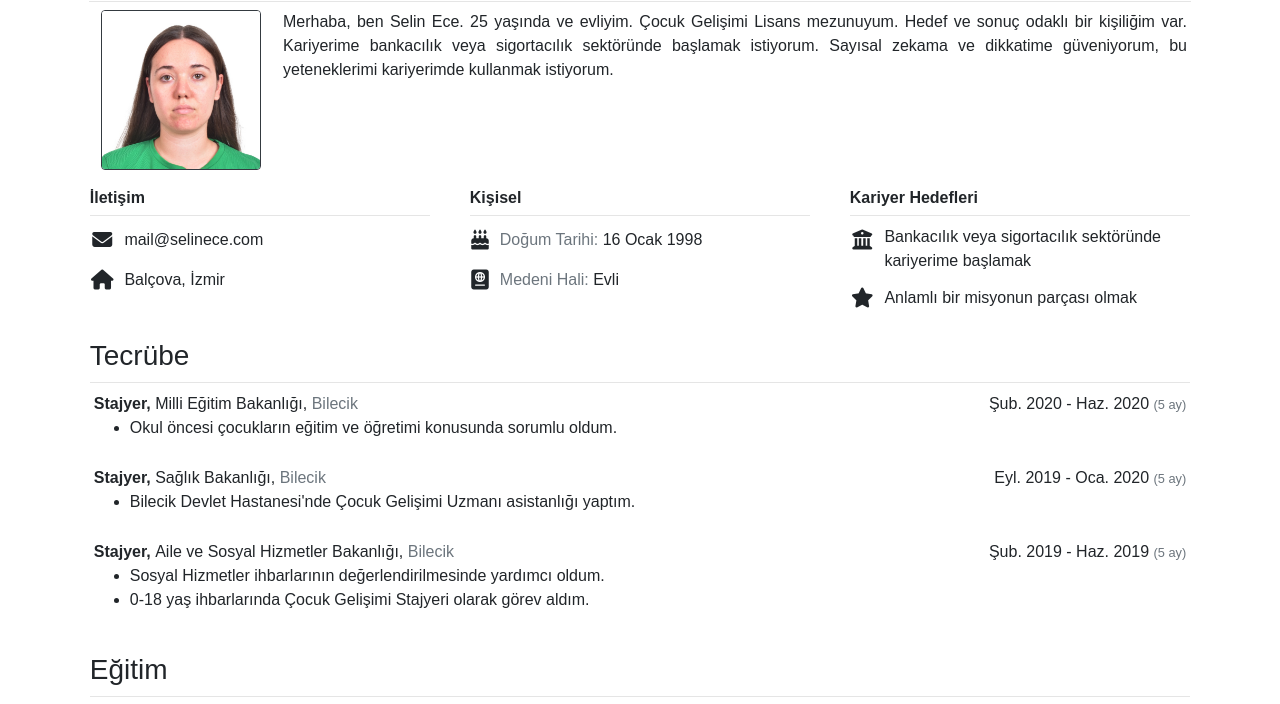
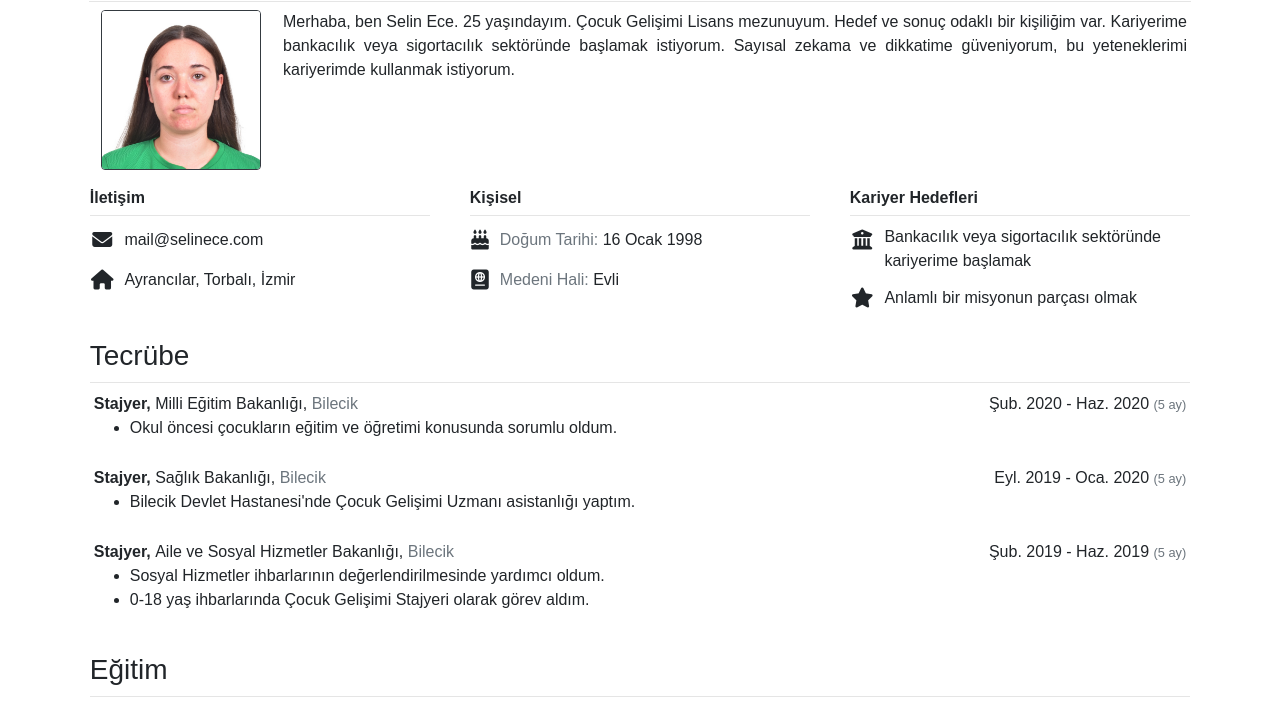
Before and after one commit to selinecetufan/selinecetufan.github.io, a plain HTML site: page index.html in a window 1280 px wide. Shown: the part 75-779 px from the top of the page. Drawn offline with nearby package versions, Linux system fonts and the light colour scheme.

Commit message:
Update index.html

```diff
--- a/index.html
+++ b/index.html
@@ -63,7 +63,7 @@
         </div>
         <div class="col ml-2 mr-2">
             <p class="text-justify">
-                Merhaba, ben Selin Ece. 25 yaşında ve evliyim. Çocuk Gelişimi Lisans mezunuyum. Hedef ve sonuç odaklı bir kişiliğim var. Kariyerime bankacılık veya sigortacılık sektöründe başlamak istiyorum. Sayısal zekama ve dikkatime güveniyorum, bu yeteneklerimi kariyerimde kullanmak istiyorum.
+                Merhaba, ben Selin Ece. 25 yaşındayım. Çocuk Gelişimi Lisans mezunuyum. Hedef ve sonuç odaklı bir kişiliğim var. Kariyerime bankacılık veya sigortacılık sektöründe başlamak istiyorum. Sayısal zekama ve dikkatime güveniyorum, bu yeteneklerimi kariyerimde kullanmak istiyorum.
             </p>
         </div>
     </div>
@@ -88,7 +88,7 @@
                 </tr>
                 <tr>
                     <td class="text-center lead max-w-30"><i class="fas fa-home fa-fw"></i></td>
-                    <td class="align-middle">Balçova, İzmir</td>
+                    <td class="align-middle">Ayrancılar, Torbalı, İzmir</td>
                 </tr>
                 <tbody>
             </table>
```
